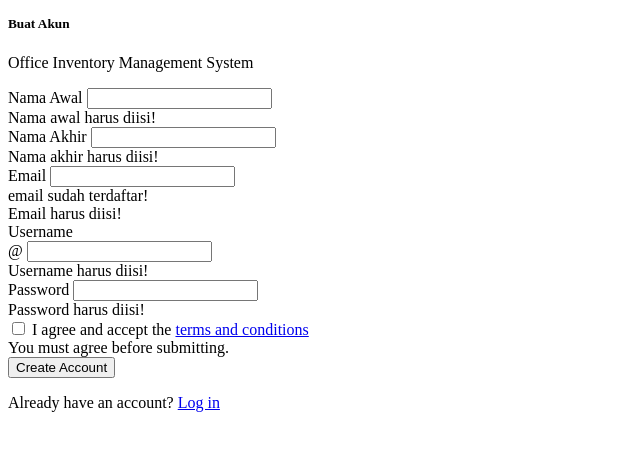
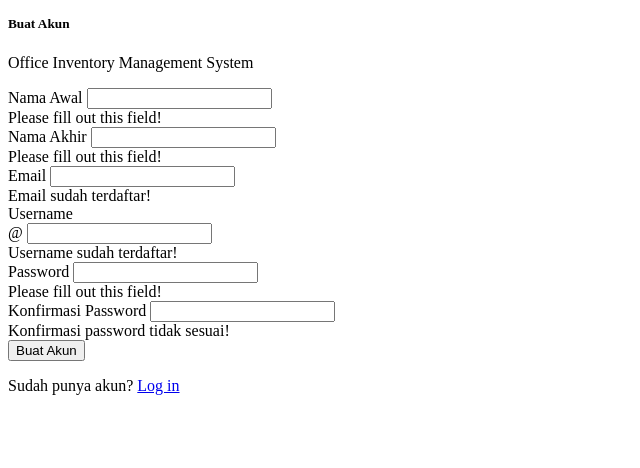
Before and after one commit to asepsaepulanwar218/ORI-MS, a PHP site: page / in a window 1280 px wide. Shown: the part 332-800 px from the top of the page, without its empty margins (0-640 px from the left). Run offline with PHP 8.4, Linux system fonts and the light colour scheme; some libraries are stand-ins or nearby versions.

Commit message:
update registrasi & menambahkan halaman login

```diff
--- a/app/controllers/Register.php
+++ b/app/controllers/Register.php
@@ -29,4 +29,9 @@
     {
         echo json_encode($this->model('Register_model')->getEmailUser($_POST['dataEmail']));
     }
+
+    public function getUserName()
+    {
+        echo json_encode($this->model('Register_model')->getUserName($_POST['dataUserName']));
+    }
 }
--- a/app/views/register/index.php
+++ b/app/views/register/index.php
@@ -3,7 +3,7 @@
     <section class="section register min-vh-100 d-flex flex-column align-items-center justify-content-center py-4">
         <div class="container">
             <div class="row justify-content-center">
-                <div class="col-lg-4 col-md-6 d-flex flex-column align-items-center justify-content-center">
+                <div class="col-lg-5 col-md-7 d-flex flex-column align-items-center justify-content-center">
 
                     <div class="d-flex justify-content-center py-2">
                         <a href="index.html" class="logo d-flex align-items-center w-auto">
@@ -24,54 +24,58 @@
                                 <h5 class="card-title text-center pb-0 fs-4">Buat Akun</h5>
                                 <p class="text-center small">Office Inventory Management System</p>
                             </div>
-
-                            <form class="row g-2 needs-validation" novalidate action="<?= BASEURL; ?>/register/tambah" method="post">
+                            <form class="row g-3 formRegister" action="<?= BASEURL; ?>/register/tambah" method="post">
+                                <div class="col-md-12">
+                                    <label for="validationServer01" class="form-label">Nama Awal</label>
+                                    <input type="text" class="form-control" id="validationServer01" aria-describedby="validationServer01Feedback" name="firstName" required autocomplete="off">
+                                    <div id="validationServer01Feedback" class="valid-feedback">
+                                        Please fill out this field!
+                                    </div>
+                                </div>
+                                <div class="col-md-12">
+                                    <label for="validationServer02" class="form-label">Nama Akhir</label>
+                                    <input type="text" class="form-control" id="validationServer02" aria-describedby="validationServer02Feedback" name="lastName" required autocomplete="off">
+                                    <div id="validationServer02Feedback" class="valid-feedback">
+                                        Please fill out this field!
+                                    </div>
+                                </div>
+                                <div class="col-md-12">
+                                    <label for="validationServer03" class="form-label">Email</label>
+                                    <input type="email" class="form-control " id="validationServer03" aria-describedby="validationServer03Feedback" name="email" required autocomplete="off">
+                                    <div id="validationServer03Feedback" class="invalid-feedback">
+                                        Email sudah terdaftar!
+                                    </div>
+                                </div>
+                                <div class="col-md-12">
+                                    <label for="validationServerUsername" class="form-label">Username</label>
+                                    <div class="input-group has-validation">
+                                        <span class="input-group-text" id="inputGroupPrepend3">@</span>
+                                        <input type="text" class="form-control" id="validationServerUsername" aria-describedby="inputGroupPrepend3 validationServerUsernameFeedback" name="username" required autocomplete="off">
+                                        <div id="validationServerUsernameFeedback" class="invalid-feedback">
+                                            Username sudah terdaftar!
+                                        </div>
+                                    </div>
+                                </div>
+                                <div class="col-md-12">
+                                    <label for="validationServer05" class="form-label">Password</label>
+                                    <input type="password" class="form-control " id="validationServer05" aria-describedby="validationServer05Feedback" name="password" required autocomplete="off">
+                                    <div id="validationServer05Feedback" class="invalid-feedback">
+                                        Please fill out this field!
+                                    </div>
+                                </div>
+                                <div class="col-md-12">
+                                    <label for="validationServer06" class="form-label">Konfirmasi Password</label>
+                                    <input type="password" class="form-control " id="validationServer06" aria-describedby="validationServer06Feedback" name="konfirmPassword" required autocomplete="off">
+                                    <div id="validationServer06Feedback" class="invalid-feedback">
+                                        Konfirmasi password tidak sesuai!
+                                    </div>
+                                </div>
                                 <div class="col-12">
-                                    <label for="yourName" class="form-label">Nama Awal</label>
-                                    <input type="text" name="firstName" class="form-control" id="yourFirstName" required autocomplete="off">
-                                    <div class="invalid-feedback">Nama awal harus diisi!</div>
+                                    <input class="btn btn-primary register" type="submit" value="Buat Akun" readonly>
                                 </div>
 
                                 <div class="col-12">
-                                    <label for="yourName" class="form-label">Nama Akhir</label>
-                                    <input type="text" name="lastName" class="form-control" id="yourLastName" required autocomplete="off">
-                                    <div class="invalid-feedback">Nama akhir harus diisi!</div>
-                                </div>
-
-                                <div class="col-12">
-                                    <label for="yourEmail" class="form-label">Email</label>
-                                    <input type="email" name="email" class="form-control" id="yourEmail" required autocomplete="off">
-                                    <div class="fs-6 text-danger checkEmail visually-hidden">email sudah terdaftar!</div>
-                                    <div class="invalid-feedback">Email harus diisi!</div>
-                                </div>
-
-                                <div class="col-12">
-                                    <label for="yourUsername" class="form-label">Username</label>
-                                    <div class="input-group has-validation">
-                                        <span class="input-group-text" id="inputGroupPrepend">@</span>
-                                        <input type="text" name="username" class="form-control" id="yourUsername" required autocomplete="off">
-                                        <div class="invalid-feedback">Username harus diisi!</div>
-                                    </div>
-                                </div>
-
-                                <div class="col-12">
-                                    <label for="yourPassword" class="form-label">Password</label>
-                                    <input type="password" name="password" class="form-control" id="yourPassword" required autocomplete="off">
-                                    <div class="invalid-feedback">Password harus diisi!</div>
-                                </div>
-
-                                <div class="col-12">
-                                    <div class="form-check">
-                                        <input class="form-check-input" name="terms" type="checkbox" value="" id="acceptTerms" required>
-                                        <label class="form-check-label" for="acceptTerms">I agree and accept the <a href="#">terms and conditions</a></label>
-                                        <div class="invalid-feedback">You must agree before submitting.</div>
-                                    </div>
-                                </div>
-                                <div class="col-12">
-                                    <button class="btn btn-primary w-100  register" type="submit">Create Account</button>
-                                </div>
-                                <div class="col-12">
-                                    <p class="small mb-0">Already have an account? <a href="pages-login.html">Log in</a></p>
+                                    <p class="small mb-0">Sudah punya akun? <a href="pages-login.html">Log in</a></p>
                                 </div>
                             </form>
 
--- a/tes.php
+++ b/tes.php
@@ -3,11 +3,11 @@
     'cost' => 10,
 ];
 
-echo password_hash("Admin123$", PASSWORD_DEFAULT, $options);
+echo password_hash("secret password", PASSWORD_DEFAULT, $options);
 
-$hashed = '$2y$10$TdAvZDcU95rvKcHb9qDyx.VRjz871Y.dL.qiBIpuhfWqkfK8bIK9e';
+$hashed = '$2y$10$RjqE27QBmS0TsPgq65gOf.UlAgmp7zwqektkT/I1KOpXO2AzYmnYu';
 
-if (password_verify('secret password', $hashed)) {
+if (password_verify('$2y$10$kKw1o4zHjM3vLA5eVbx8GOhYpwCX43aCL4KSjBEFrOtPEm7N03yHW', $hashed)) {
     echo 'Password is valid!';
 } else {
     echo 'Invalid password.';
```
Also changed, not shown: app/controllers/Login.php (added, +18 -0 lines), app/models/Login_model.php (added, +32 -0 lines), app/models/Register_model.php (+8 -1 lines), app/views/login/index.php (added, +72 -0 lines), public/assets/js/script.js.
